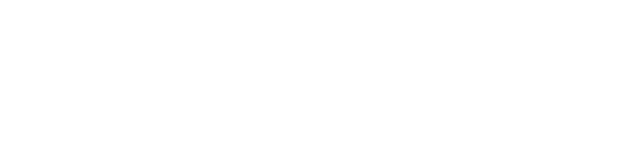
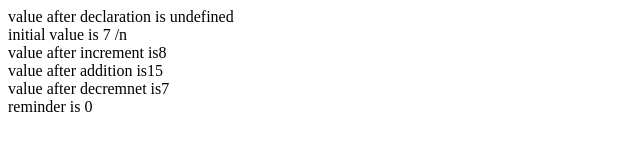
Before and after one commit to huma515/js-exercise-1-10, a plain HTML site: page index.html in a window 1280 px wide. Shown: the whole page, without its empty margins (0-640 px from the left). Drawn offline with Linux system fonts and the light colour scheme.

Commit message:
add exercise 4/5

```diff
--- a/index.html
+++ b/index.html
@@ -60,6 +60,72 @@ var order = 5
 document.write("anaykhan ordered 5 T-shirts on XYZ clothing store <br>")*/
 
 // chapter 4
+// var username , age , country
+ //ILLEGAL VARIABLE
+ /*var @FULLNAME
+ var myname-
+ var 123total
+ var user name
+ var full+NAME
+
+ //leggal variable
+ var FULLNAME
+ var username
+ var my12name
+ var name_anaya
+ var $username
+
+document.write("<h1>Rules for naming JS variale</h1> \n"   )
+document.write("variable names only contain numbers, $ and _ for exemple: $my_1stvariable \n")
+document.write("variable must begin  with a letter, $ or _ for exepmle: $name_name or name \n")
+document.write("variable names are case sensitive \n")
+document.write("varible name should not be JS keyword \n")*/
+
+// chapter 5
+/*var num1 =5
+var num2 =6
+var sum = num1 +num2
+console.log(sum )
+document.write("the sum of" + num1 + "and" + num2 +  "is " + sum)*/
+
+/*var num1 = 9
+var num2 = 7
+var sum = num1 - num2 //answer 2
+console.log(sum)
+
+var num1 = 2
+var num2 = 4
+var sum = num1 * num2 //answer 6
+console.log(sum)
+
+var num1 = 20
+var num2 = 4
+var sum = num1 / num2 //answer 5
+console.log(sum)
+
+var num1 = 2
+var num2 = 20
+var sum = num1 % num2 //answer 2
+console.log(sum)*/
+
+var number = 7
+console.log(++number)
+document.write("value after declaration is undefined"  + "<br>")
+document.write("initial value is 7 /n" + "<br>")
+document.write("value after increment is" + number + "<br>")
+
+var num1= 8
+var num2=7
+var result = (num1 + num2)
+console.log(result)
+ console.log(--num1)
+ document.write("value after addition is" + result + "<br>") //15
+ document.write("value after decremnet is" + num1 + "<br>")// 7
+console.log(result % 3)
+document.write("reminder is 0")
+
+
+
 
 
 
```
